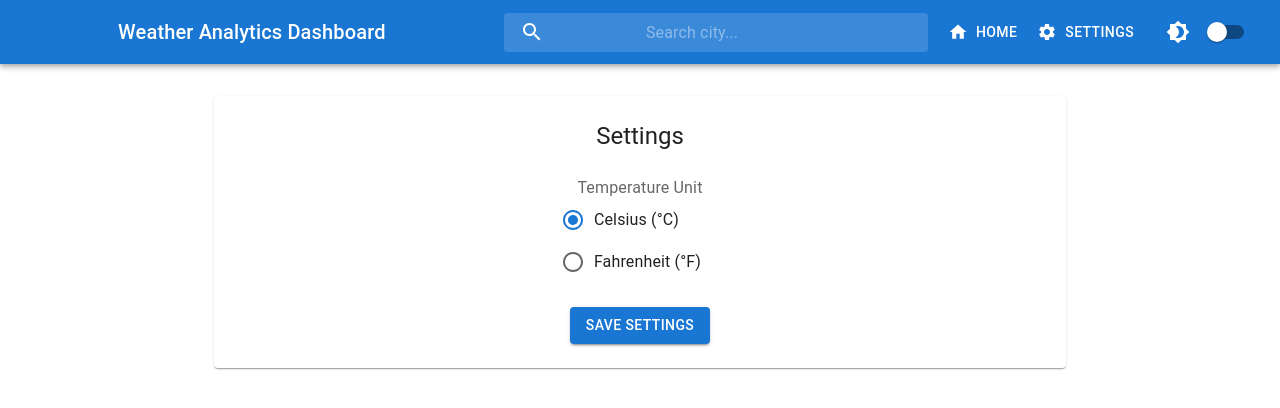
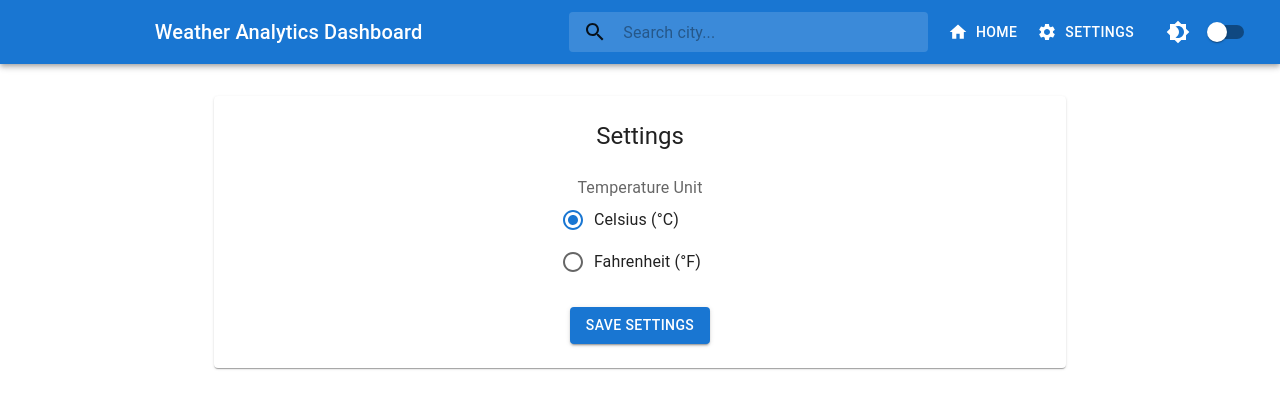
Before and after one commit to ayanpanda-github/Weather-app, a React (Create React App) app: page /settings in a window 1280 px wide. Shown: the top 408 px of the page. Built offline with nearby package versions, Linux system fonts and the light colour scheme.

Commit message:
Search func

```diff
--- a/src/components/common/Header.js
+++ b/src/components/common/Header.js
@@ -1,4 +1,4 @@
-import React, { useState } from 'react';
+import React, { useState, useEffect } from 'react';
 import {
   AppBar,
   Toolbar,
@@ -6,55 +6,22 @@ import {
   IconButton,
   Switch,
   Box,
-  InputBase,
   alpha,
-  styled,
-  Button
+  Button,
+  Autocomplete,
+  TextField,
+  CircularProgress
 } from '@mui/material';
 import { Search as SearchIcon, Brightness4, Brightness7, Settings, Home } from '@mui/icons-material';
 import { useNavigate } from 'react-router-dom';
+import { searchCitiesByName } from '../../services/weatherService';
 
-const SearchInput = styled('div')(({ theme }) => ({
-  position: 'relative',
-  borderRadius: theme.shape.borderRadius,
-  backgroundColor: alpha(theme.palette.common.white, 0.15),
-  '&:hover': {
-    backgroundColor: alpha(theme.palette.common.white, 0.25),
-  },
-  marginRight: theme.spacing(2),
-  marginLeft: 0,
-  width: '100%',
-  [theme.breakpoints.up('sm')]: {
-    marginLeft: theme.spacing(3),
-    width: 'auto',
-  },
-}));
 
-const SearchIconWrapper = styled('div')(({ theme }) => ({
-  padding: theme.spacing(0, 2),
-  height: '100%',
-  position: 'absolute',
-  pointerEvents: 'none',
-  display: 'flex',
-  alignItems: 'center',
-  justifyContent: 'center',
-}));
-
-const StyledInputBase = styled(InputBase)(({ theme }) => ({
-  color: 'inherit',
-  '& .MuiInputBase-input': {
-    padding: theme.spacing(1, 1, 1, 0),
-    paddingLeft: `calc(1em + ${theme.spacing(4)})`,
-    transition: theme.transitions.create('width'),
-    width: '100%',
-    [theme.breakpoints.up('md')]: {
-      width: '20ch',
-    },
-  },
-}));
 
 const Header = ({ darkMode, toggleDarkMode }) => {
   const [searchTerm, setSearchTerm] = useState('');
+  const [options, setOptions] = useState([]);
+  const [loading, setLoading] = useState(false);
   const navigate = useNavigate();
 
   const handleSearch = (e) => {
@@ -75,6 +42,22 @@ const Header = ({ darkMode, toggleDarkMode }) => {
     }
   };
 
+  // Debounced city search suggestions
+  useEffect(() => {
+    const q = searchTerm.trim();
+    if (q.length < 2) { setOptions([]); return; }
+    let active = true;
+    setLoading(true);
+    const timer = setTimeout(async () => {
+      const results = await searchCitiesByName(q, 7);
+      if (active) {
+        setOptions(results);
+        setLoading(false);
+      }
+    }, 300);
+    return () => { active = false; clearTimeout(timer); };
+  }, [searchTerm]);
+
   return (
     <AppBar position="static">
       <Toolbar sx={{ flexWrap: { xs: 'wrap', sm: 'nowrap' } }}>
@@ -88,18 +71,76 @@ const Header = ({ darkMode, toggleDarkMode }) => {
           Weather Analytics Dashboard
         </Typography>
 
-        <SearchInput sx={{ flexGrow: 1, minWidth: { xs: '100%', sm: 'auto' }, my: { xs: 1, sm: 0 } }}>
-          <SearchIconWrapper>
-            <SearchIcon />
-          </SearchIconWrapper>
-          <StyledInputBase
-            placeholder="Search city..."
-            inputProps={{ 'aria-label': 'search' }}
-            value={searchTerm}
-            onChange={(e) => setSearchTerm(e.target.value)}
-            onKeyPress={handleSearch}
+        <Box sx={{
+          position: 'relative',
+          flexGrow: 1,
+          minWidth: { xs: '100%', sm: 'auto' },
+          my: { xs: 1, sm: 0 },
+          mx: { xs: 0, sm: 2 }
+        }}>
+          <Autocomplete
+            freeSolo
+            options={options.map((o) => `${o.name}${o.state ? ', ' + o.state : ''}${o.country ? ', ' + o.country : ''}`)}
+            loading={loading}
+            inputValue={searchTerm}
+            onInputChange={(_, value) => setSearchTerm(value)}
+            onChange={(_, value) => {
+              if (!value) return;
+              const searchedCities = JSON.parse(localStorage.getItem('searchedCities')) || [];
+              const cityName = typeof value === 'string' ? value : '';
+              if (cityName && !searchedCities.includes(cityName)) {
+                searchedCities.push(cityName);
+                localStorage.setItem('searchedCities', JSON.stringify(searchedCities));
+              }
+              setSearchTerm('');
+              navigate('/');
+              window.location.reload();
+            }}
+            renderInput={(params) => (
+              <TextField
+                {...params}
+                placeholder="Search city..."
+                variant="outlined"
+                size="small"
+                sx={{
+                  '& .MuiOutlinedInput-root': {
+                    backgroundColor: alpha('#ffffff', 0.15),
+                    '&:hover': {
+                      backgroundColor: alpha('#ffffff', 0.25),
+                    },
+                    '& fieldset': {
+                      borderColor: 'transparent',
+                    },
+                    '&:hover fieldset': {
+                      borderColor: alpha('#ffffff', 0.3),
+                    },
+                    '&.Mui-focused fieldset': {
+                      borderColor: alpha('#ffffff', 0.5),
+                    },
+                  },
+                  '& .MuiInputBase-input': {
+                    color: 'inherit',
+                    width: '100%',
+                    [params.theme?.breakpoints?.up('md') || '@media (min-width:900px)']: {
+                      width: '20ch',
+                    },
+                  }
+                }}
+                InputProps={{
+                  ...params.InputProps,
+                  'aria-label': 'search',
+                  startAdornment: <SearchIcon sx={{ color: 'inherit', mr: 1, ml: 1 }} />,
+                  endAdornment: (
+                    <>
+                      {loading ? <CircularProgress color="inherit" size={20} /> : null}
+                      {params.InputProps.endAdornment}
+                    </>
+                  ),
+                }}
+              />
+            )}
           />
-        </SearchInput>
+        </Box>
 
         <Box sx={{ display: 'flex', alignItems: 'center' }}>
           <Button
--- a/src/services/weatherService.js
+++ b/src/services/weatherService.js
@@ -4,6 +4,7 @@ import axios from 'axios';
 // In a production app, this would be stored in environment variables
 const API_KEY = '5f472b7acba333cd8a035ea85a0d4d4c'; // Using the sample API key that works
 const BASE_URL = 'https://api.openweathermap.org/data/2.5';
+const GEO_URL = 'https://api.openweathermap.org/geo/1.0';
 
 // Create axios instance with default config
 const weatherApi = axios.create({
@@ -148,3 +149,33 @@ export const initTemperatureUnit = () => {
   weatherApi.defaults.params.units = savedUnit;
   return savedUnit;
 };
+
+// Search cities by name using OpenWeatherMap Geocoding API
+export const searchCitiesByName = async (query, limit = 5) => {
+  if (!query || query.trim().length < 2) return [];
+  const cacheKey = `geo-${query}-${limit}`;
+
+  if (isCacheValid(cacheKey)) {
+    return cache.data[cacheKey];
+  }
+
+  try {
+    const response = await axios.get(`${GEO_URL}/direct`, {
+      params: { q: query, limit, appid: API_KEY }
+    });
+    const results = (response.data || []).map((c) => ({
+      name: c.name,
+      state: c.state || '',
+      country: c.country || '',
+      lat: c.lat,
+      lon: c.lon
+    }));
+
+    cache.data[cacheKey] = results;
+    cache.timestamp[cacheKey] = Date.now();
+    return results;
+  } catch (error) {
+    console.error('Error searching cities:', error);
+    return [];
+  }
+};
```
